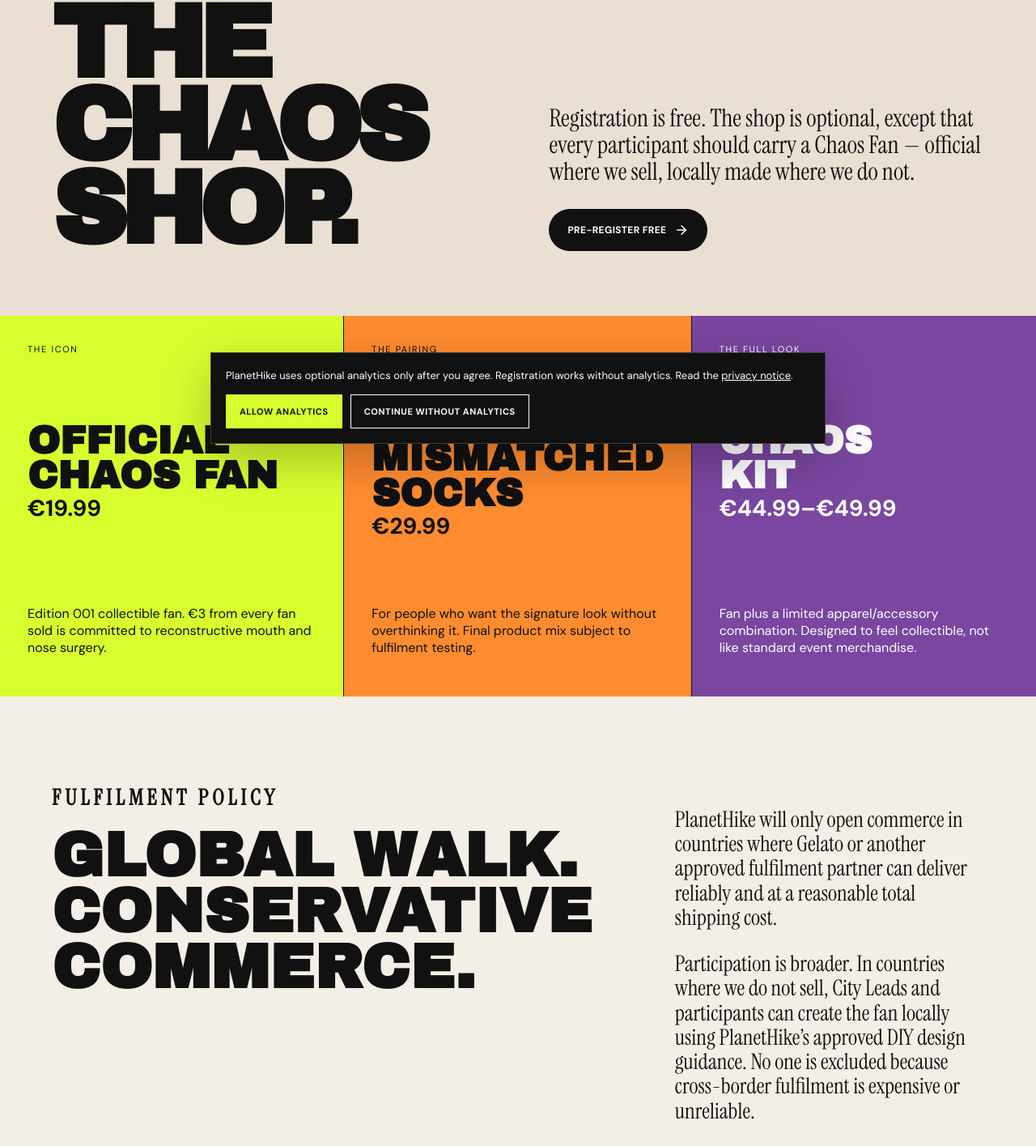
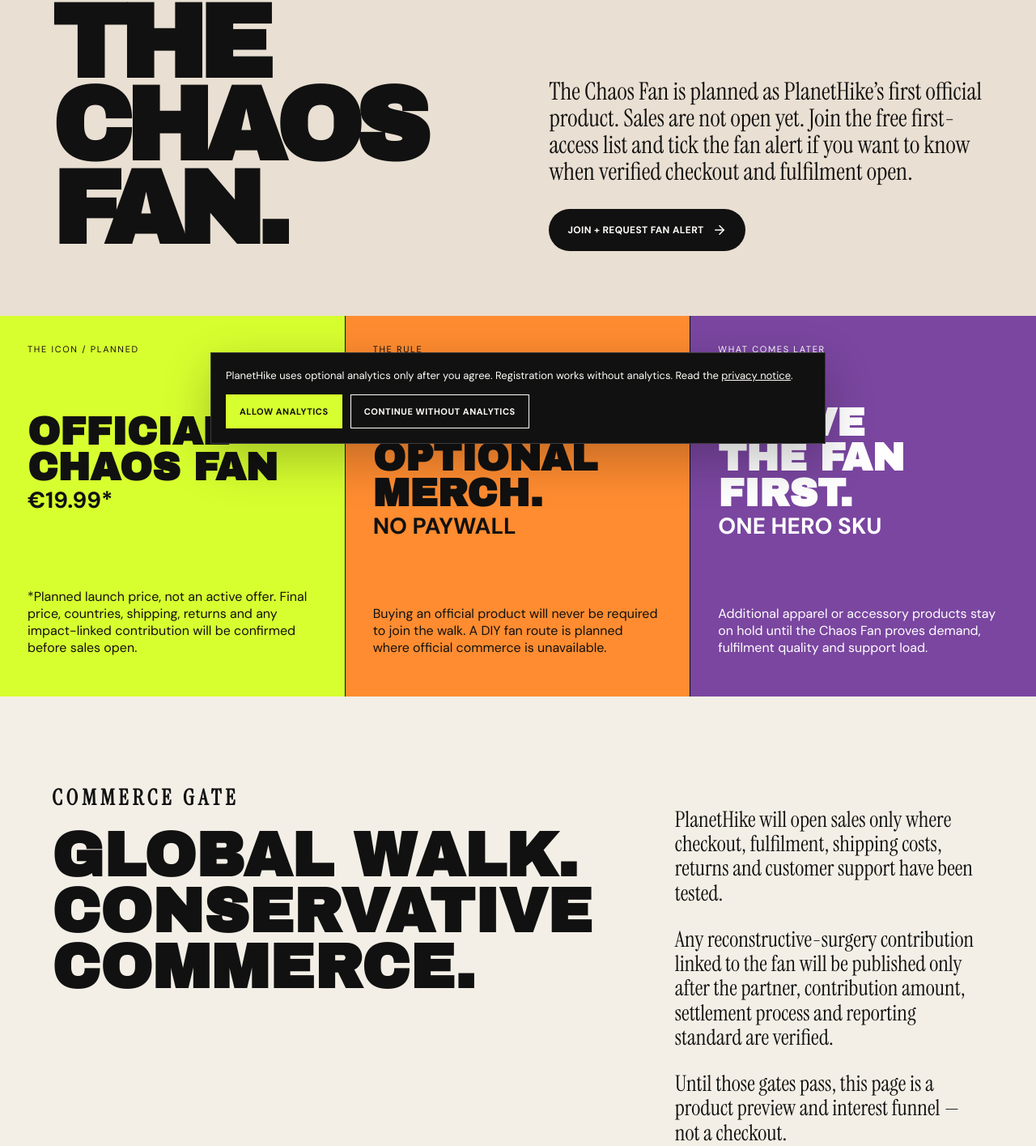
Before and after one commit to unikmo/planethike, a Next.js app: page /shop in a window 1280 px wide. Shown: the part 234-1649 px from the top of the page at 81% size. Built offline with nearby package versions, Linux system fonts and the light colour scheme; no server answers.

Commit message:
Downgrade shop to an honest merchandise-interest funnel until checkout is real

```diff
--- a/app/shop/page.tsx
+++ b/app/shop/page.tsx
@@ -1,4 +1,5 @@
 import { ArrowLeft, ArrowRight } from 'lucide-react';
+import MobileMenu from '../MobileMenu';
 
 export default function ShopPage() {
   return (
@@ -6,55 +7,57 @@
       <header className="subHeader darkHeader">
         <a className="brand" href="/">PLANET<span>HIKE</span></a>
         <a className="textLink" href="/"><ArrowLeft size={15}/> Back to Chaos Walk</a>
+        <MobileMenu />
       </header>
 
       <section className="shopHero">
         <div>
-          <p className="sectionKicker">EDITION 001 / MAY 2027</p>
-          <h1>THE<br/>CHAOS<br/>SHOP.</h1>
+          <p className="sectionKicker">EDITION 001 / MAY 2027 / PREVIEW</p>
+          <h1>THE<br/>CHAOS<br/>FAN.</h1>
         </div>
         <div>
-          <p>Registration is free. The shop is optional, except that every participant should carry a Chaos Fan — official where we sell, locally made where we do not.</p>
-          <a href="/#join" className="button buttonDark">Pre-register free <ArrowRight size={18}/></a>
+          <p>The Chaos Fan is planned as PlanetHike’s first official product. Sales are not open yet. Join the free first-access list and tick the fan alert if you want to know when verified checkout and fulfilment open.</p>
+          <a href="/#join" className="button buttonDark">Join + request fan alert <ArrowRight size={18}/></a>
         </div>
       </section>
 
       <section className="shopCards">
         <article className="shopCard">
-          <span>THE ICON</span>
+          <span>THE ICON / PLANNED</span>
           <div>
             <h2>OFFICIAL<br/>CHAOS FAN</h2>
-            <strong>€19.99</strong>
+            <strong>€19.99*</strong>
           </div>
-          <p>Edition 001 collectible fan. €3 from every fan sold is committed to reconstructive mouth and nose surgery.</p>
+          <p>*Planned launch price, not an active offer. Final price, countries, shipping, returns and any impact-linked contribution will be confirmed before sales open.</p>
         </article>
         <article className="shopCard">
-          <span>THE PAIRING</span>
+          <span>THE RULE</span>
           <div>
-            <h2>FAN +<br/>MISMATCHED SOCKS</h2>
-            <strong>€29.99</strong>
+            <h2>FREE WALK.<br/>OPTIONAL<br/>MERCH.</h2>
+            <strong>NO PAYWALL</strong>
           </div>
-          <p>For people who want the signature look without overthinking it. Final product mix subject to fulfilment testing.</p>
+          <p>Buying an official product will never be required to join the walk. A DIY fan route is planned where official commerce is unavailable.</p>
         </article>
         <article className="shopCard">
-          <span>THE FULL LOOK</span>
+          <span>WHAT COMES LATER</span>
           <div>
-            <h2>CHAOS<br/>KIT</h2>
-            <strong>€44.99–€49.99</strong>
+            <h2>PROVE<br/>THE FAN<br/>FIRST.</h2>
+            <strong>ONE HERO SKU</strong>
           </div>
-          <p>Fan plus a limited apparel/accessory combination. Designed to feel collectible, not like standard event merchandise.</p>
+          <p>Additional apparel or accessory products stay on hold until the Chaos Fan proves demand, fulfilment quality and support load.</p>
         </article>
       </section>
 
       <section className="shopPolicy">
         <div>
-          <p className="sectionKicker">FULFILMENT POLICY</p>
+          <p className="sectionKicker">COMMERCE GATE</p>
           <h2>GLOBAL WALK.<br/>CONSERVATIVE<br/>COMMERCE.</h2>
         </div>
         <div>
-          <p>PlanetHike will only open commerce in countries where Gelato or another approved fulfilment partner can deliver reliably and at a reasonable total shipping cost.</p>
-          <p>Participation is broader. In countries where we do not sell, City Leads and participants can create the fan locally using PlanetHike’s approved DIY design guidance. No one is excluded because cross-border fulfilment is expensive or unreliable.</p>
-          <p>Official product availability will be shown by country before checkout. We will test fulfilment before expanding the commerce positive list.</p>
+          <p>PlanetHike will open sales only where checkout, fulfilment, shipping costs, returns and customer support have been tested.</p>
+          <p>Any reconstructive-surgery contribution linked to the fan will be published only after the partner, contribution amount, settlement process and reporting standard are verified.</p>
+          <p>Until those gates pass, this page is a product preview and interest funnel — not a checkout.</p>
+          <p><a className="textLink dark" href="/shop/chaos-fan">See the Edition 001 fan concept <ArrowRight size={16}/></a></p>
         </div>
       </section>
     </main>
```
